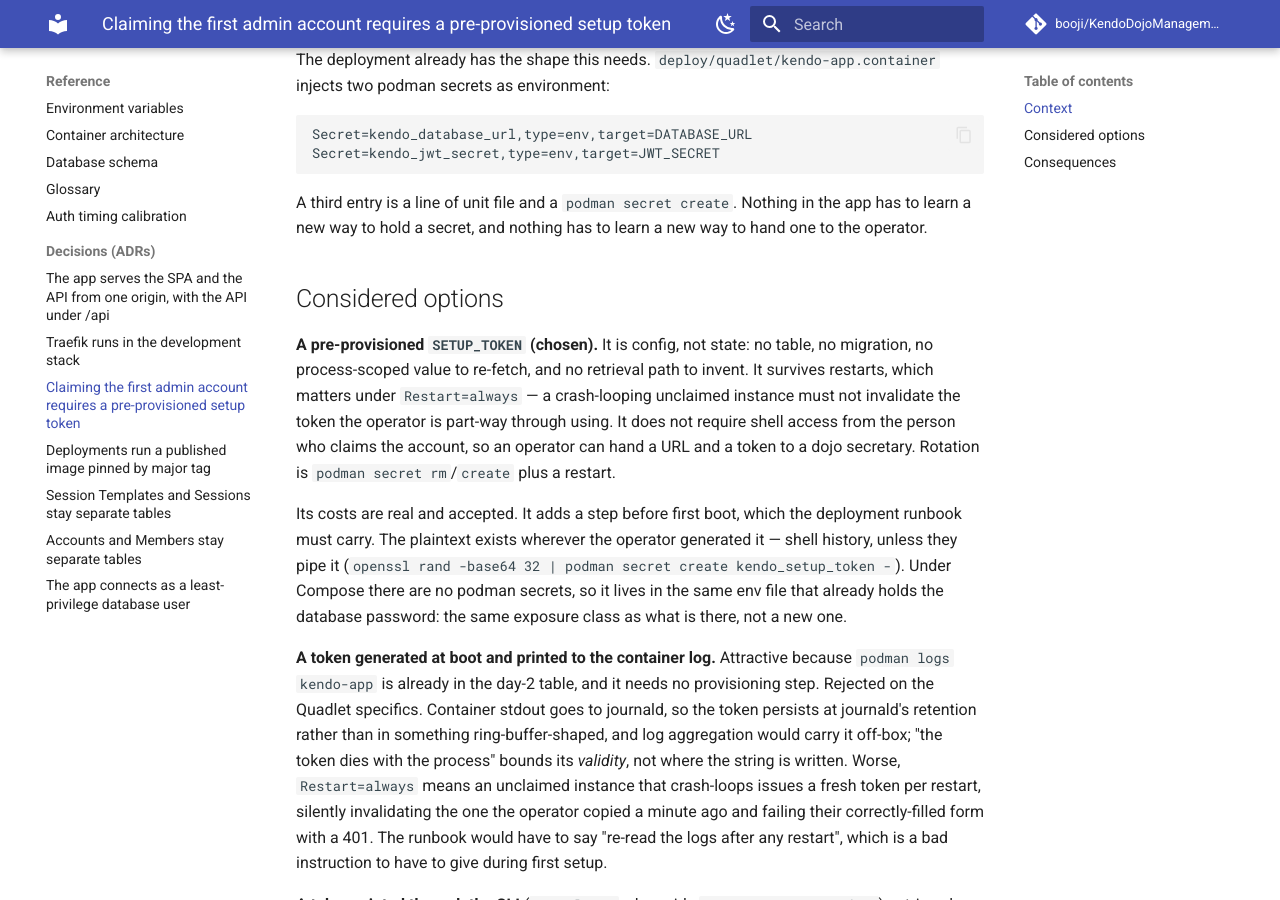
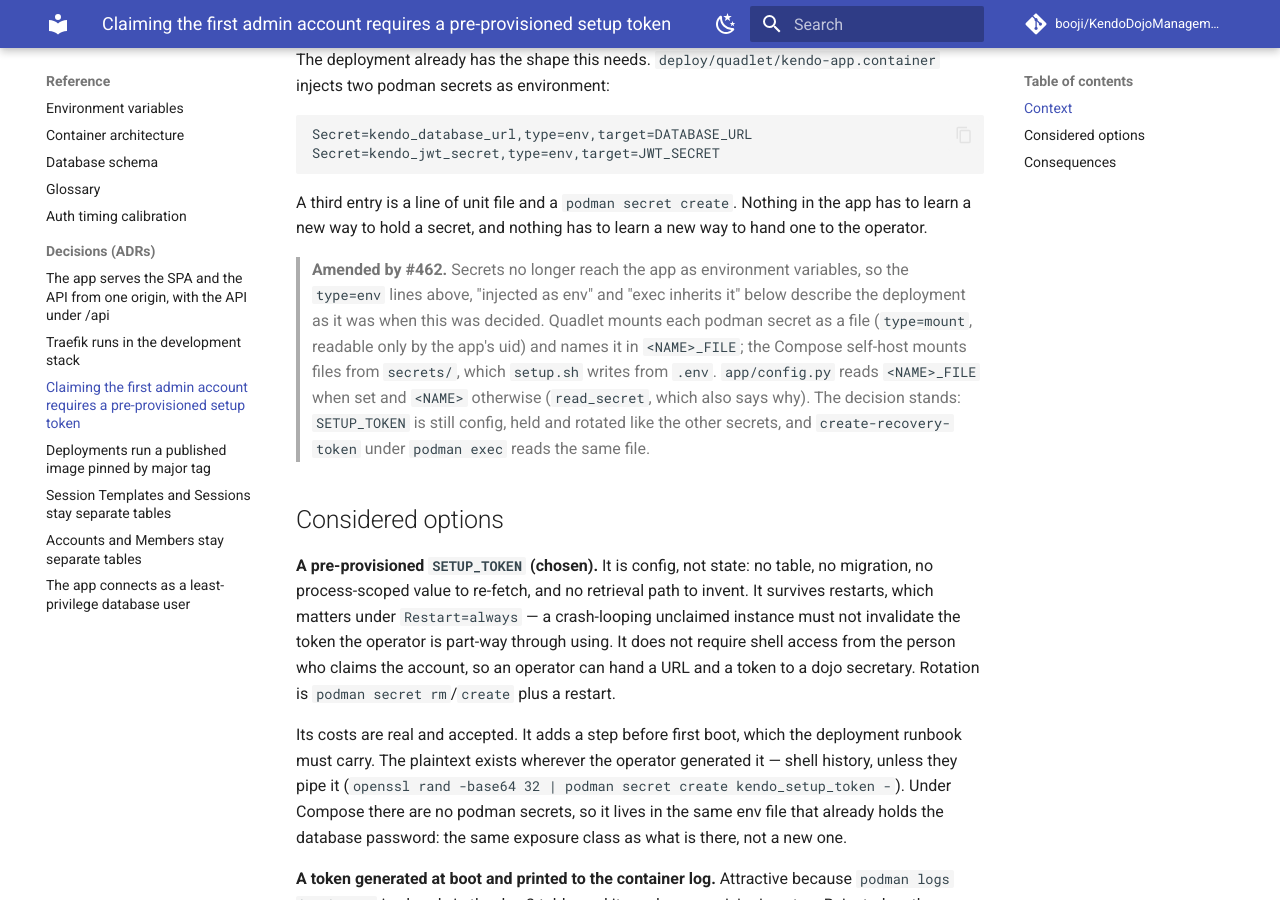
Before and after one commit to booji/KendoDojoManagement, an MkDocs documentation site: the page built from docs/adr/0003-first-admin-claim-requires-a-pre-provisioned-setup-token.md, in a window 1280 px wide and 900 px high, scrolled down 991 px. Built offline with MkDocs 1.6.1 and Material for MkDocs 9.7.7, drawn with Linux system fonts in a browser that asks for light colours; comment, search, counter and statistics services are not loaded; the version menu is left out; some of the changed text lies outside the part shown.

Commit message:
docs: record #462 against ADR-0003; secrets in the security skill; dev --env-file
ADR-0003 gains an amendment: its type=env examples describe the
deployment before secrets became mounted files. The security skill
checks read_secret and file-mounted production secrets. dev-stack.md
says the backend needs --env-file .env.dev, which make dev passes.

```diff
--- a/docs/adr/0003-first-admin-claim-requires-a-pre-provisioned-setup-token.md
+++ b/docs/adr/0003-first-admin-claim-requires-a-pre-provisioned-setup-token.md
@@ -1,8 +1,8 @@
 # Claiming the first admin account requires a pre-provisioned setup token
 
 The operator provisions a `SETUP_TOKEN` before first boot — a podman secret
-injected as env under Quadlet, a value in the env file for the Compose
-self-host — and `POST /api/setup/passkey/complete` requires it. The app reads
+under Quadlet, a value in the env file for the Compose self-host, each now
+reaching the app as a mounted file (see the amendment under Context) — and `POST /api/setup/passkey/complete` requires it. The app reads
 it from config like any other secret, compares it in constant time, and
 refuses to start without it. `/api/setup/passkey/begin` requires it too (see
 the amendment under Consequences); `GET /api/setup` is unchanged, and the existing
@@ -47,6 +47,17 @@ Secret=kendo_jwt_secret,type=env,target=JWT_SECRET
 A third entry is a line of unit file and a `podman secret create`. Nothing in
 the app has to learn a new way to hold a secret, and nothing has to learn a new
 way to hand one to the operator.
+
+> **Amended by #462.** Secrets no longer reach the app as environment
+> variables, so the `type=env` lines above, "injected as env" and "exec
+> inherits it" below describe the deployment as it was when this was decided.
+> Quadlet mounts each podman secret as a file (`type=mount`, readable only by
+> the app's uid) and names it in `<NAME>_FILE`; the Compose self-host mounts
+> files from `secrets/`, which `setup.sh` writes from `.env`. `app/config.py`
+> reads `<NAME>_FILE` when set and `<NAME>` otherwise (`read_secret`, which
+> also says why). The decision stands: `SETUP_TOKEN` is still config, held and
+> rotated like the other secrets, and `create-recovery-token` under `podman
+> exec` reads the same file.
 
 ## Considered options
 
```
Also changed, not shown: .claude/skills/security/SKILL.md (+2 -1 lines), docs/contributing/dev-stack.md (+5 -1 lines).
